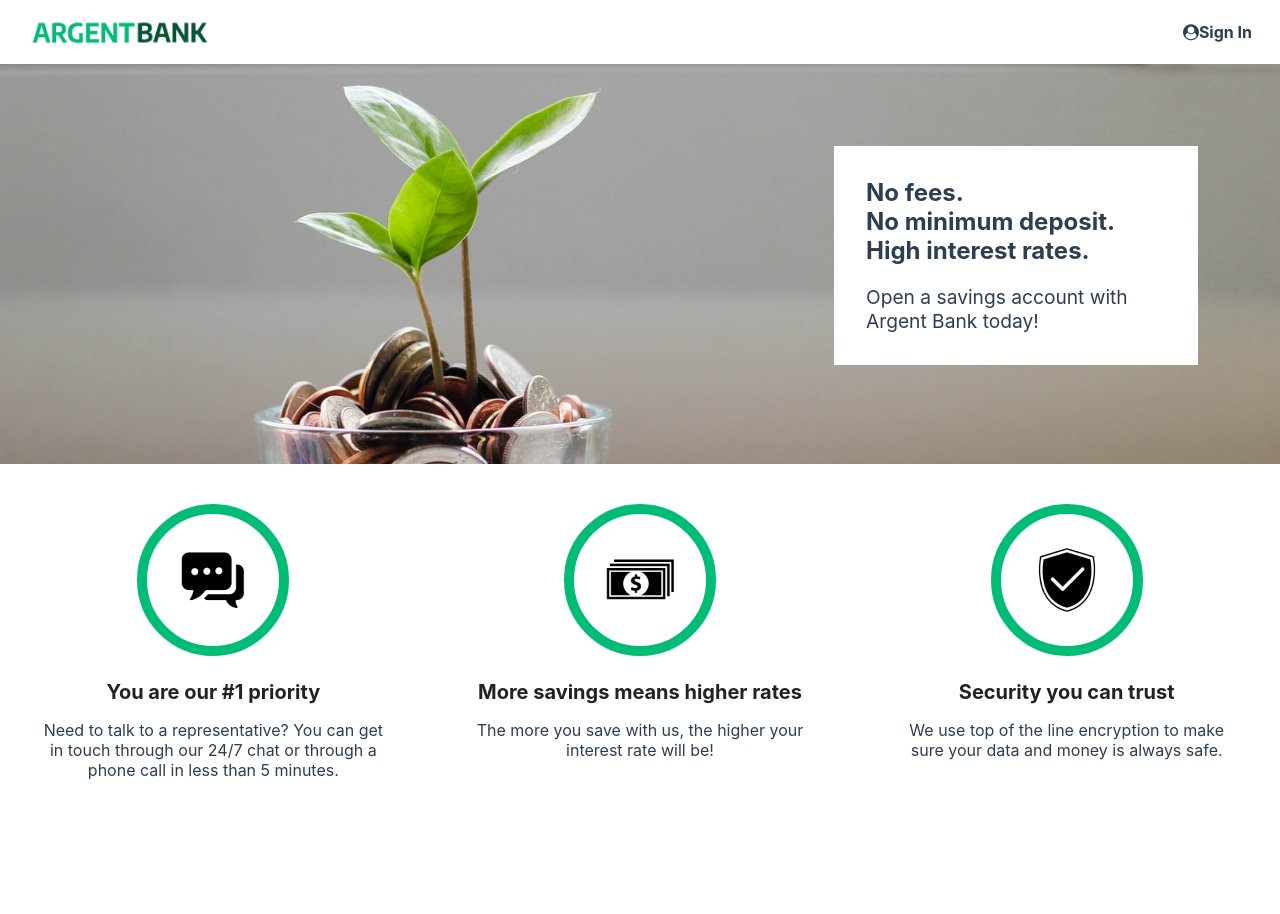
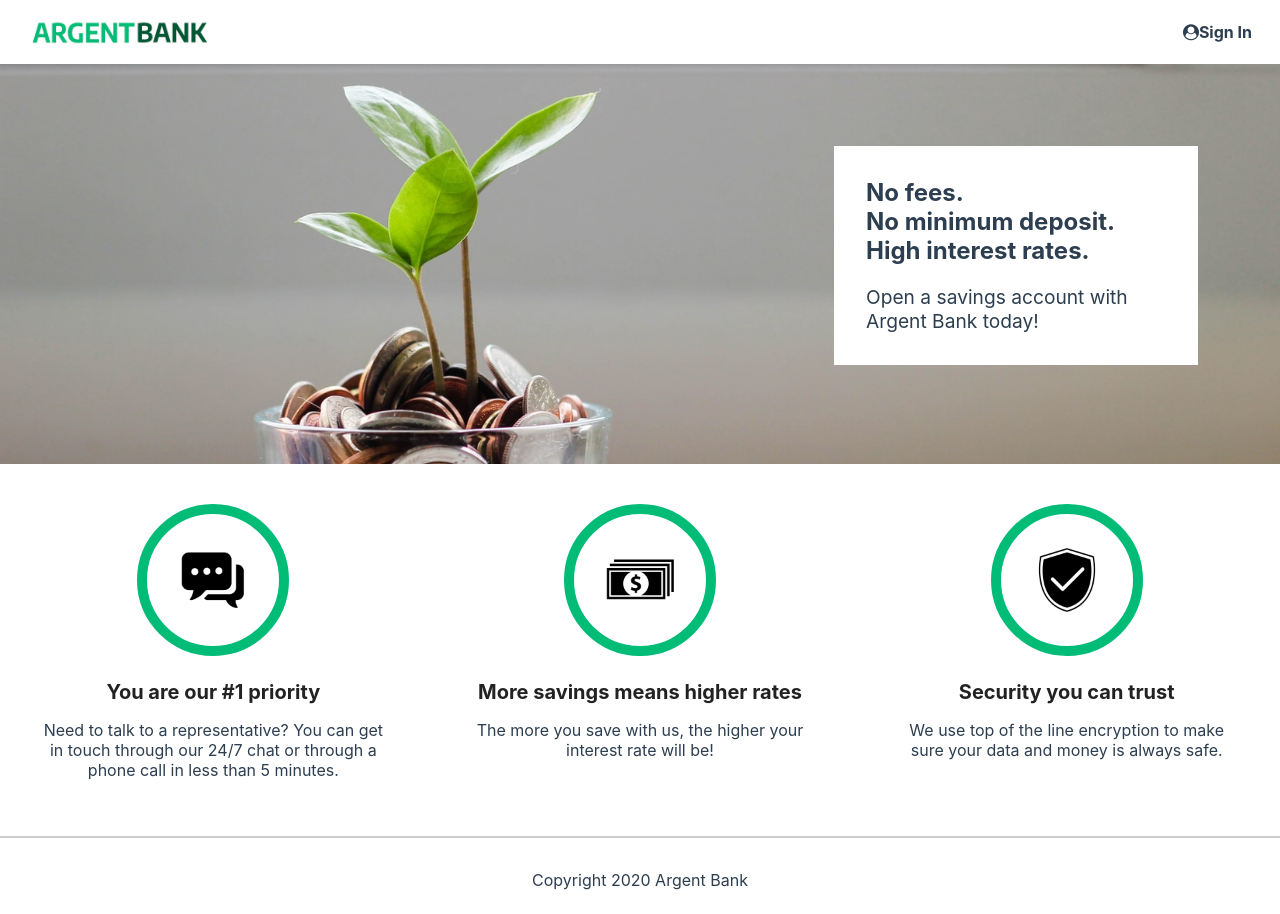
Before and after one commit to Nekochan977/Project-13-Bank-API-frontend, a React (Create React App) app: page / in a window 1280 px wide. Before the commit the page ends 836 px from the top, so only its background shows below. Built offline with nearby package versions, Linux system fonts and the light colour scheme.

Commit message:
creation of Footer component & modification of Navigation

```diff
--- a/src/App.jsx
+++ b/src/App.jsx
@@ -1,17 +1,16 @@
 import './App.css'
 import Navigation from "./components/navigation/Navigation"
+import Footer from "./components/footer/Footer";
 import Home from "./pages/Home";
 
 function App() {
     return (
         <div className="App">
-
-            <header className="App-header">
-                <Navigation/>
-            </header>
+            <Navigation/>
             <main>
                 <Home/>
             </main>
+            <Footer />
         </div>
     )
 }
--- /dev/null
+++ b/src/components/footer/Footer.css
@@ -0,0 +1,11 @@
+.footer {
+    display: flex;
+    justify-content: center;
+    border-top: 2px solid #ccc;
+    padding: 2rem 0 1.5rem;
+}
+
+.footer-text {
+    margin: 0;
+    padding: 0;
+}
--- /dev/null
+++ b/src/components/footer/Footer.jsx
@@ -0,0 +1,10 @@
+
+import"./Footer.css"
+const Footer = () => {
+    return (
+        <footer className="footer">
+            <p className="footer-text">Copyright 2020 Argent Bank</p>
+        </footer>
+    )
+}
+export default Footer
--- a/src/components/navigation/Navigation.jsx
+++ b/src/components/navigation/Navigation.jsx
@@ -3,6 +3,7 @@
 
 const Navigation = () =>{
     return(
+        <header>
             <nav className="main-nav">
                 <a className="main-nav-logo" href="#">
                     <img
@@ -19,6 +20,7 @@
                     </a>
                 </div>
             </nav>
+        </header>
 
     )
 }
```
Lines whose indentation alone changed are shown as unchanged.
